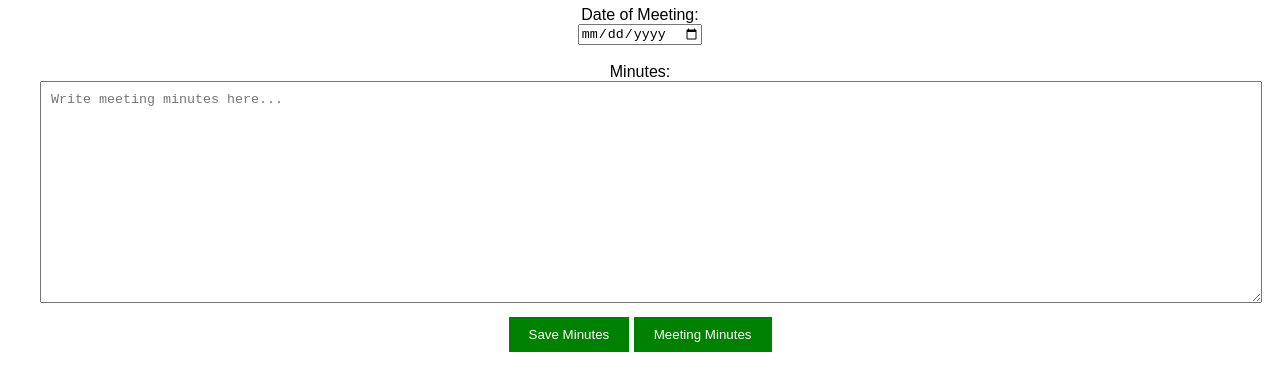
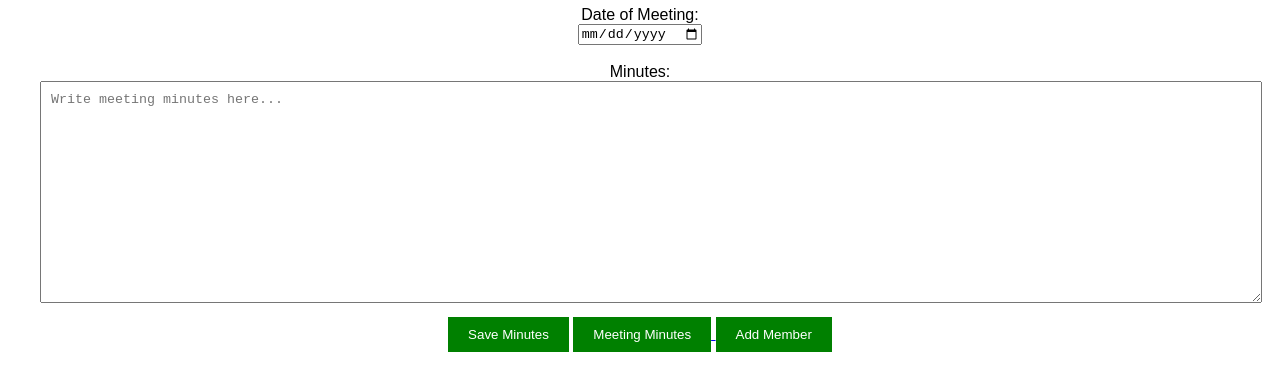
Before and after one commit to oluwasegun-ayo/igbekele-cooperative-system-, a website: page dashboard.html in a window 1280 px wide. Shown: the part 223-614 px from the top of the page. Drawn offline with Linux system fonts and the light colour scheme.

Commit message:
Update dashboard.html

```diff
--- a/dashboard.html
+++ b/dashboard.html
@@ -73,3 +73,6 @@ margin-top:10px;
 <a href="/minutes.html">
 <button>Meeting Minutes</button>
 </a>
+<a href="/add-member.html">
+<button>Add Member</button>
+</a>
```
